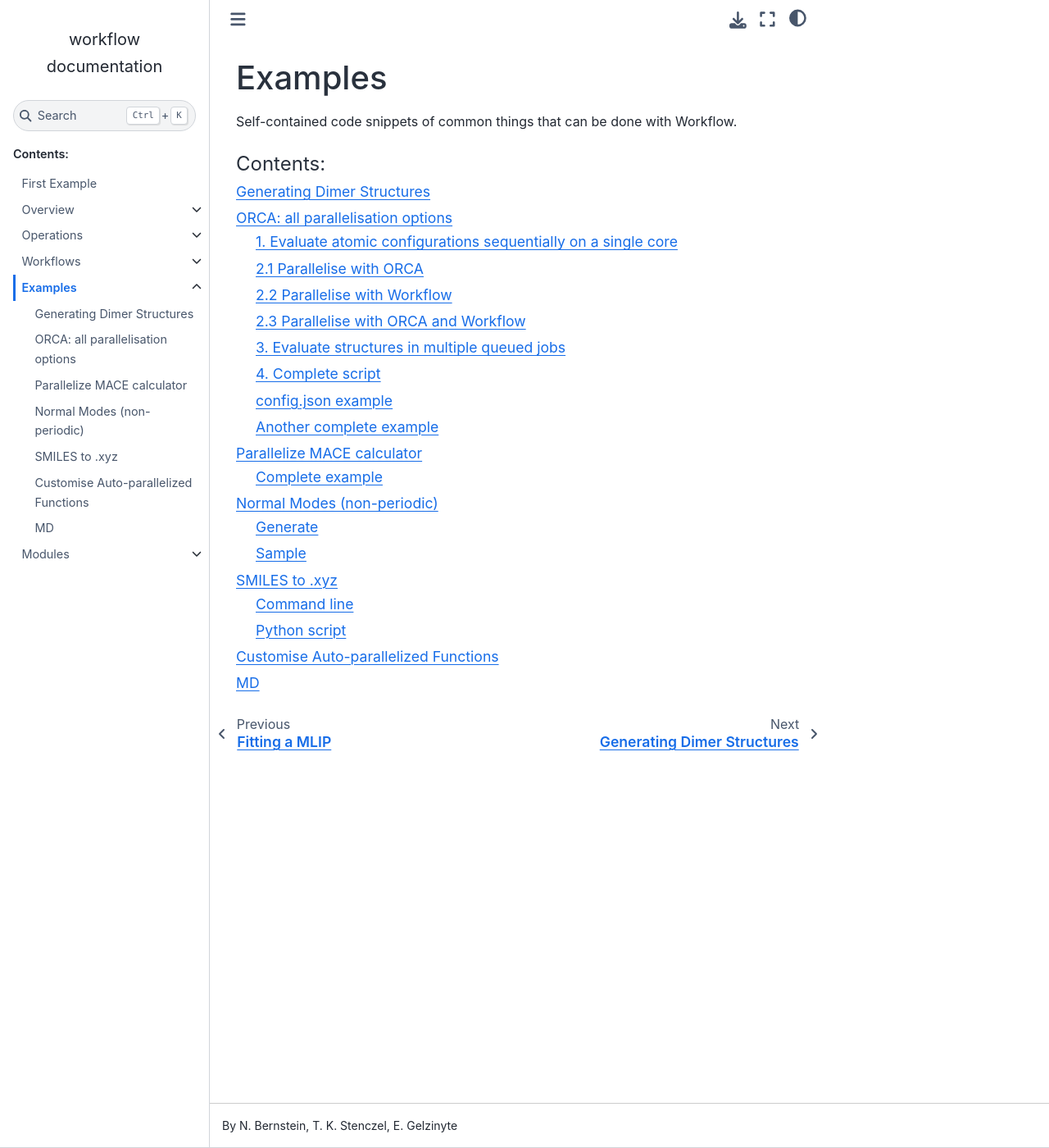
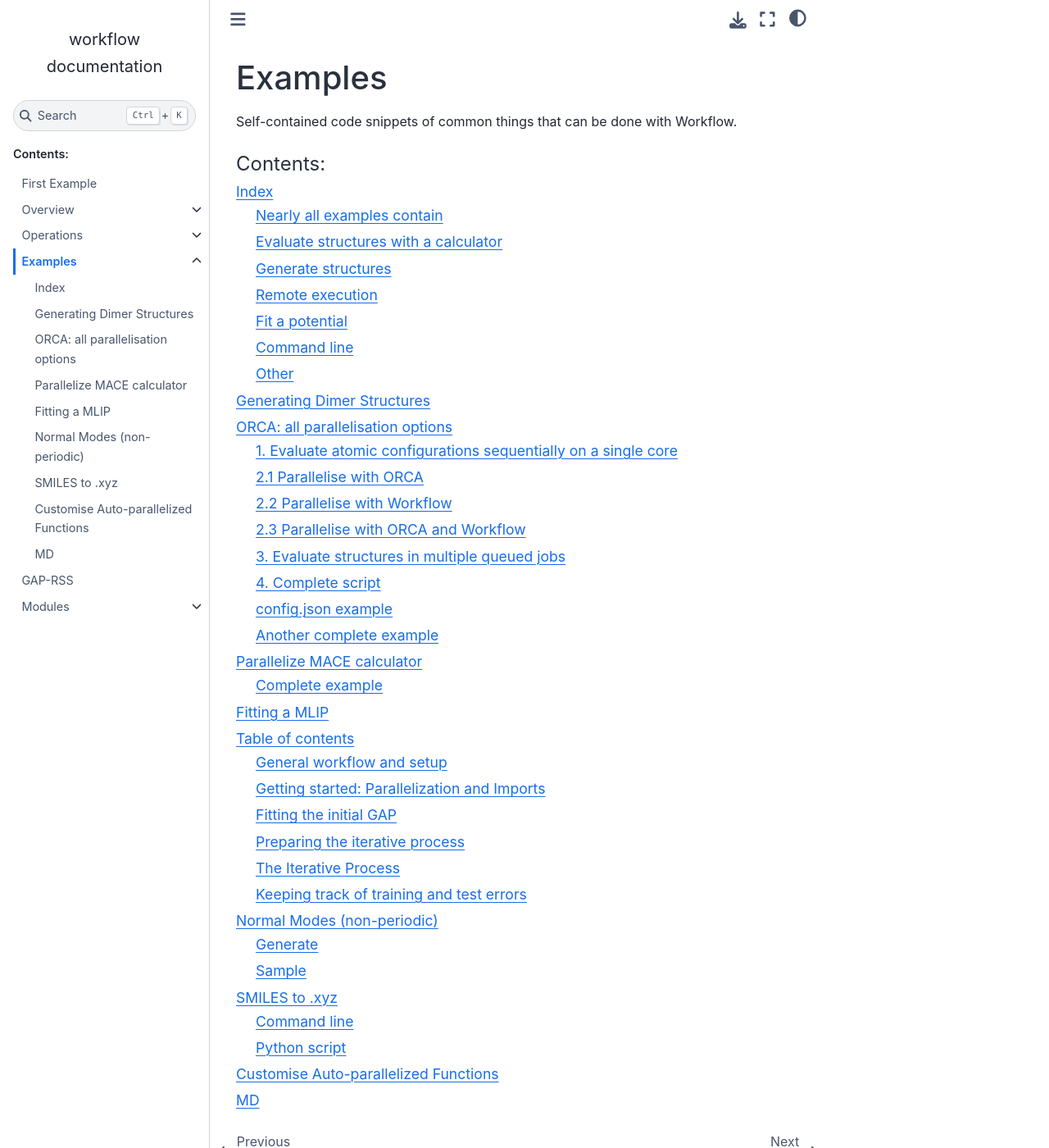
Before and after one commit to libAtoms/workflow, a Sphinx documentation site: the page built from docs/source/examples.rst, in a window 1280 px wide and 1400 px high. Shown: the whole window at 82% size. Built offline with Sphinx 7.4.7 and the Sphinx Book theme 1.1.4, drawn with Linux system fonts in a browser that asks for light colours; pages that are not in the unit, such as notebooks, are missing from menus; some of the changed text lies outside the part shown.

Commit message:
restrucutred examples a bit and started an index

```diff
--- /dev/null
+++ b/docs/source/examples.index.md
@@ -0,0 +1,41 @@
+
+# Index
+
+Examples often show examples of more than one thing. Below is a list of common iterations with a link to the examples that implement that.
+
+## Nearly all examples contain
+- ConfigSet and OutputSpec
+
+
+
+
+## Evaluate structures with a calculator
+
+- ORCA: [ORCA: all parallelisation options](examples.orca.md)
+- MACE: [Parallelize MACE calculator](examples.mace.md)
+- EMT: [First example](first_example.md), [Fitting a MLIP](examples.mlip_fitting.md)
+- XTB: [Normal Modes (non-periodic)](examples.normal_modes.md)
+
+
+## Generate structures
+
+- [Generate Dimer Structures](examples.dimers.md)
+- From SMILES string: [SMILES to .xyz](examples.smiles.md)
+
+
+## Remote execution
+- ORCA: [ORCA: all parallelisation options](examples.orca.md)
+
+
+## Fit a potential
+
+
+
+## Command line
+
+- Evaluate ORCA: [ORCA: all parallelisation options](examples.orca.md)
+- Generate structures from SMILES: [SMILES to .xyz](examples.smiles.md)
+
+## Other
+
+- Post-process each ORCA calculation on-the-fly: [ORCA: all parallelisation options](examples.orca.md#another-complete-example)
--- a/docs/source/examples.rst
+++ b/docs/source/examples.rst
@@ -10,9 +10,11 @@ Self-contained code snippets of common things that can be done with Workflow.
    :maxdepth: 2
    :caption: Contents:
 
+   examples.index.md
    examples.dimers.md
    examples.orca.md
    examples.mace.md
+   examples.mlip_fitting.md
    examples.normal_modes.md
    examples.smiles.md
    examples.autopara.md
--- a/docs/source/index.rst
+++ b/docs/source/index.rst
@@ -37,8 +37,8 @@ Please find the code, raise issues and cotribute at https://github.com/libAtoms/
     First example <first_example.md>
     Overview <overview.rst>
     Operations <operations.rst>
-    Workflows <workflows.rst>
     Examples <examples.rst>
+    GAP-RSS <workflows.rss.rst>
     Modules <modules.rst>
 
 * :ref:`genindex`
```
Also changed, not shown: docs/source/examples.mlip_fitting.md (renamed from docs/source/workflows.mlip_fitting.md).
